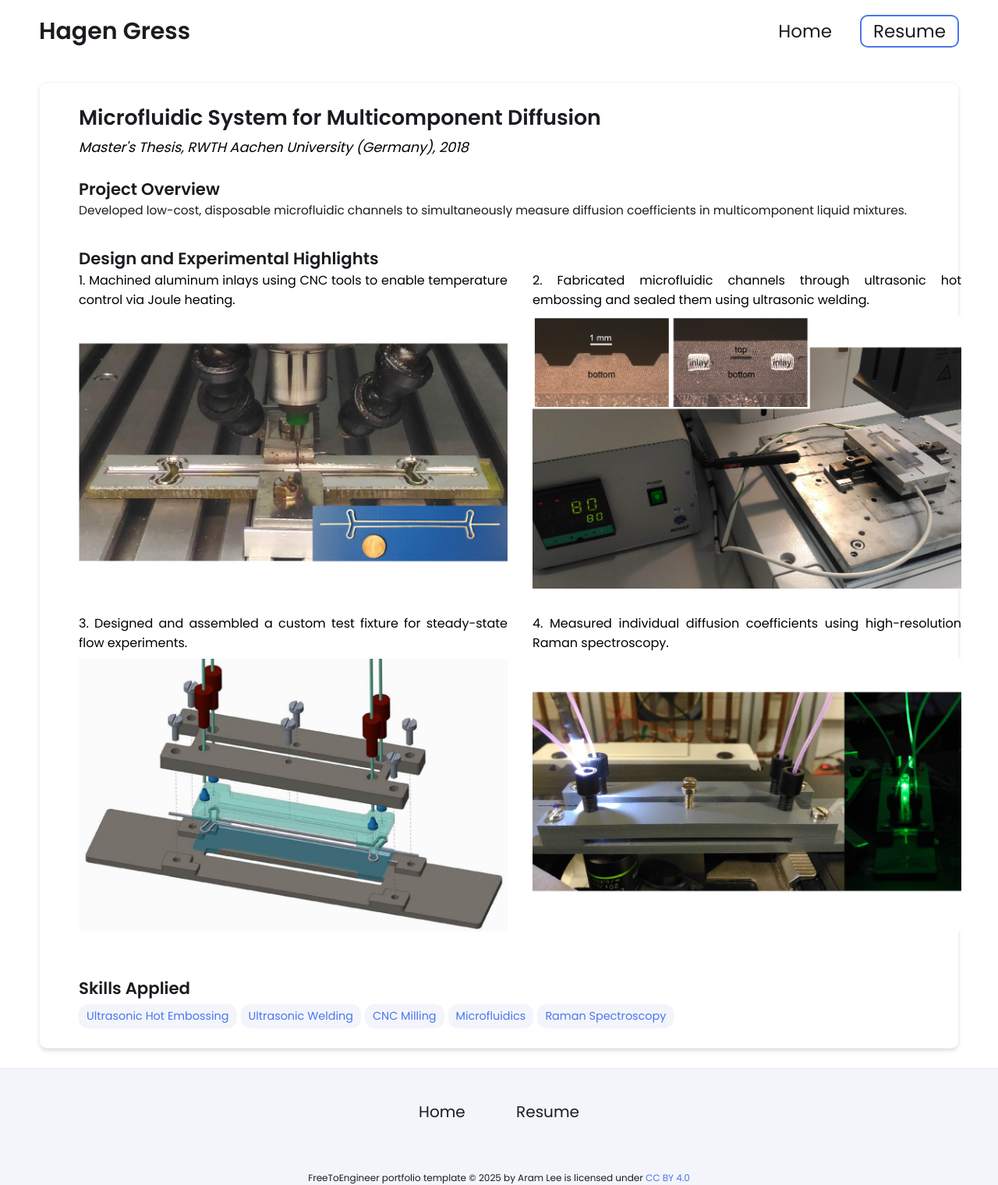
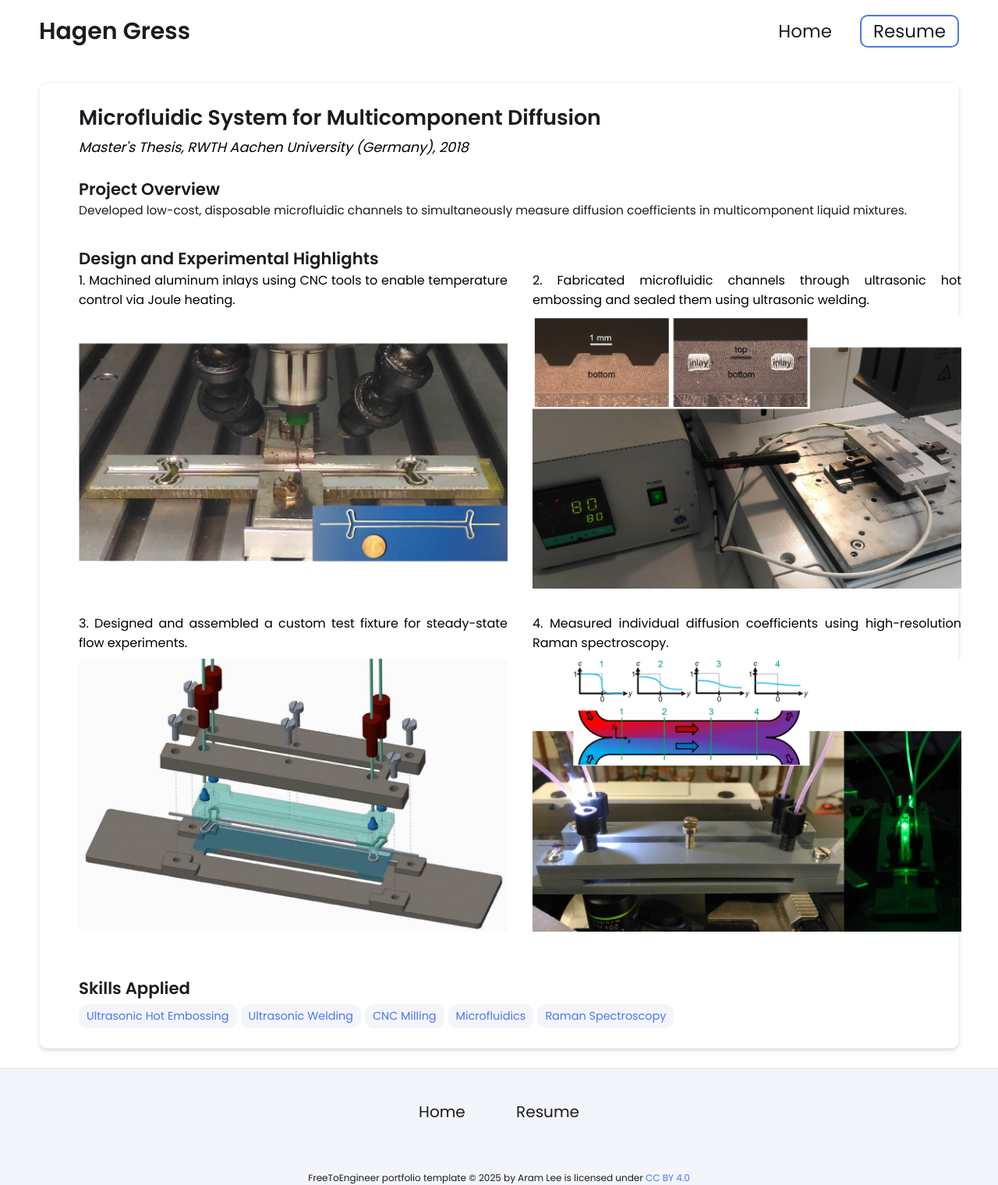
Before and after one commit to HagenGress/HagenGress.github.io, a Jekyll site: the page built from _projects/microfluidic-channel/index.md, in a window 1280 px wide. Shown: the whole page at 78% size. Built offline with Jekyll 4.4.1, drawn with Linux system fonts in a browser that asks for light colours.

Commit message:
Update index.md

```diff
--- a/_projects/microfluidic-channel/index.md
+++ b/_projects/microfluidic-channel/index.md
@@ -18,7 +18,7 @@ main-image: /Microchannel_TitlePicture-01.jpg
      Microchannel_1.jpg::Machined aluminum inlays using CNC tools to enable temperature control via Joule heating.|
      Microchannel_5.jpg::Fabricated microfluidic channels through ultrasonic hot embossing and sealed them using ultrasonic welding.|
      Microchannel_2.jpg::Designed and assembled a custom test fixture for steady-state flow experiments.|
-     Microchannel_4.jpg::Measured individual diffusion coefficients using high-resolution Raman spectroscopy."
+     Microchannel_6.jpg::Measured individual diffusion coefficients using high-resolution Raman spectroscopy."
    width="550"
 %}
 
```
Also changed, not shown: other parts of _projects/microfluidic-channel/index.md (+1 -1 lines).
